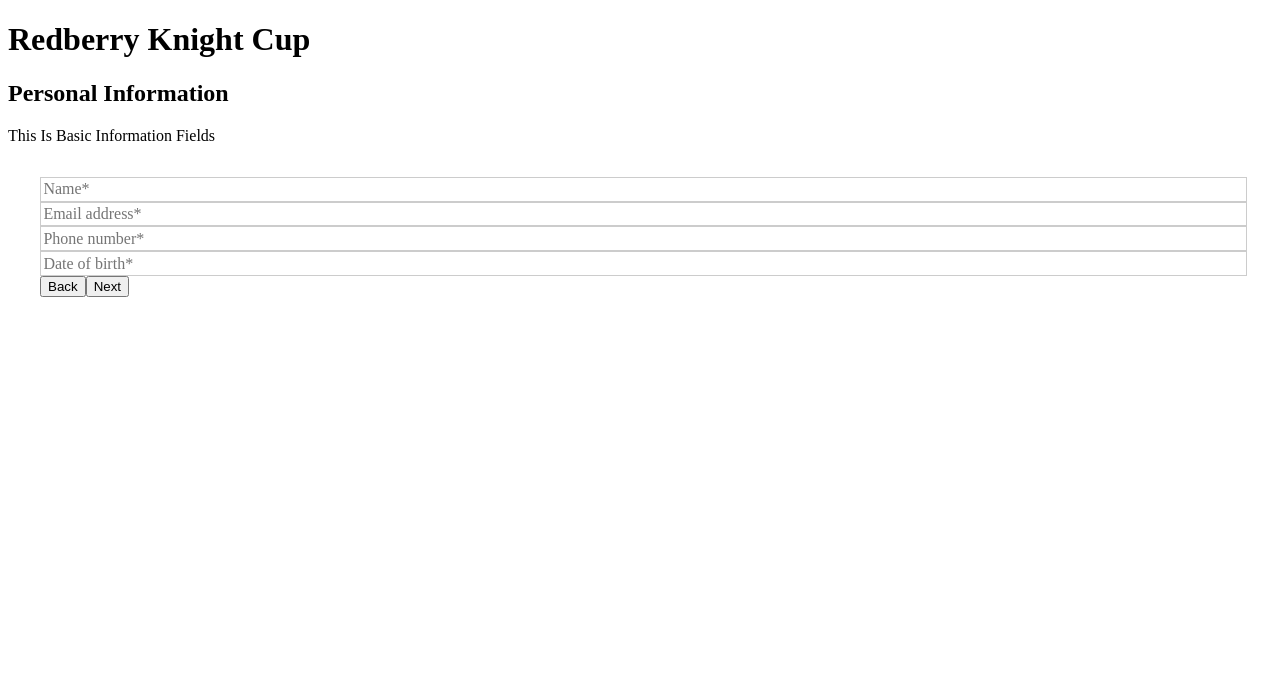
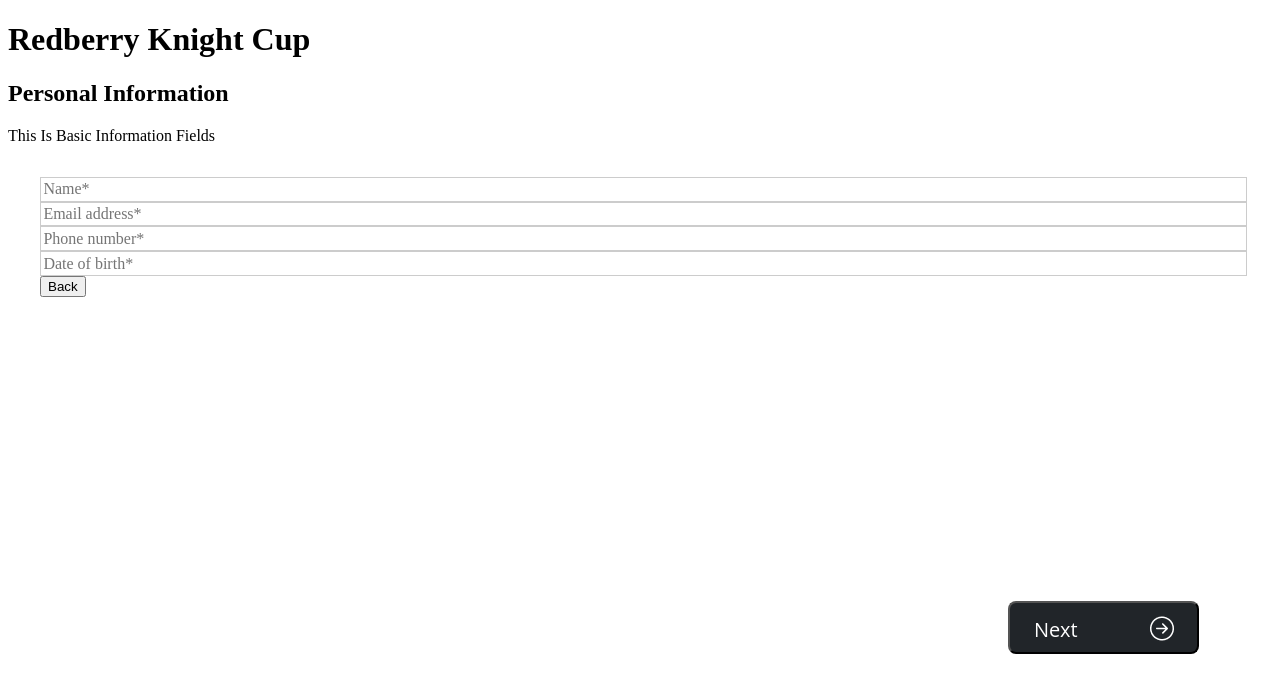
Before and after one commit to sashkaocho/Redberry-Chess-Cup, a Vue app: page /registration in a window 1280 px wide. Shown: the top 692 px of the page. Built offline with nearby package versions, Linux system fonts and the light colour scheme.

Commit message:
fifth commit

```diff
--- /dev/null
+++ b/src/components/ChessCharacters.vue
@@ -0,0 +1,11 @@
+<template>
+  <option value="1">{{ name }}</option>
+</template>
+
+<script>
+export default {
+  props: ['name', 'image'],
+};
+</script>
+
+<style></style>
--- a/src/components/ChessExperience.vue
+++ b/src/components/ChessExperience.vue
@@ -13,12 +13,19 @@
     </div>
     <div>
       <input placeholder="Choose your character*" type="text" />
-      <select name="nameSelect">
-        <option></option>
+      <select name="nameSelect" @click="loadCharacters">
+        <chess-characters
+          v-for="character in characters"
+          :name="character.name"
+          :key="character.id"
+        ></chess-characters>
       </select>
     </div>
     <div>
-      <p><input type="radio" name="answer" value="Yes" /> Yes</p>
+      <p>
+        <input type="radio" name="answer" value="Yes" />
+        Yes
+      </p>
       <p><input type="radio" name="answer" value="No" /> No</p>
     </div>
     <button @click.prevent="navigatePrev">Back</button>
@@ -27,10 +34,38 @@
 </template>
 
 <script>
+import ChessCharacters from './ChessCharacters.vue';
+
 export default {
+  components: {
+    ChessCharacters,
+  },
+  data() {
+    return {
+      characters: [],
+    };
+  },
   methods: {
     loadCharacters() {
-      fetch();
+      fetch('https://chess-tournament-api.devtest.ge/api/grandmasters')
+        .then((response) => {
+          if (response.ok) {
+            return response.json();
+          }
+        })
+        .then((data) => {
+          // console.log(data[0].name);
+          const characters = [];
+          for (const id in data) {
+            characters.push({
+              id: id,
+              name: data[id].name,
+              image: data[id].image,
+            });
+          }
+          // console.log(characters);
+          this.characters = characters;
+        });
     },
     navigatePrev() {
       if (this.$route.name == 'experience') {
--- a/src/components/PersonalInformation.vue
+++ b/src/components/PersonalInformation.vue
@@ -63,7 +63,7 @@
       <input placeholder="Date of birth*" type="text" v-model="date" />
     </div>
     <button @click.prevent="navigatePrev">Back</button>
-    <button>Next</button>
+    <base-button>Next</base-button>
   </form>
 </template>
 
--- a/src/components/base/BaseButton.vue
+++ b/src/components/base/BaseButton.vue
@@ -1,6 +1,9 @@
 <template>
   <button>
     <slot></slot>
+    <span>
+      <img src="../img/Vector.png" alt="vct" />
+    </span>
   </button>
 </template>
 
@@ -37,6 +40,15 @@ button {
   line-height: 27px;
   text-transform: capitalize;
 
-  color: #ffffff;
+  color: white;
+}
+
+img {
+  position: absolute;
+  left: 75%;
+  right: 0%;
+  top: 27%;
+  bottom: 0%;
+  color: white;
 }
 </style>
```
